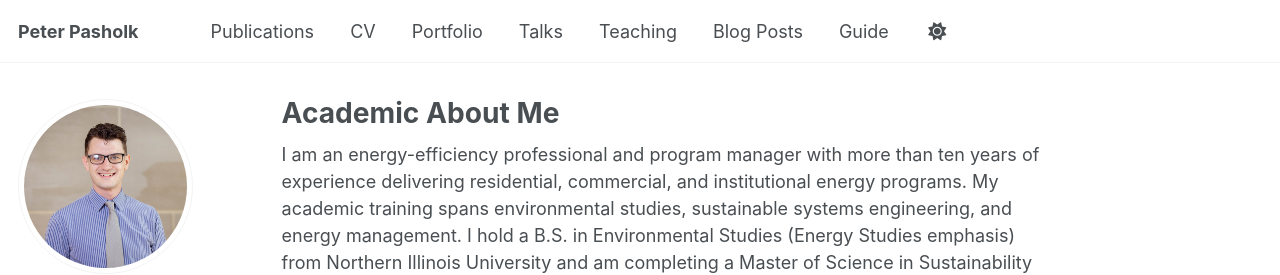
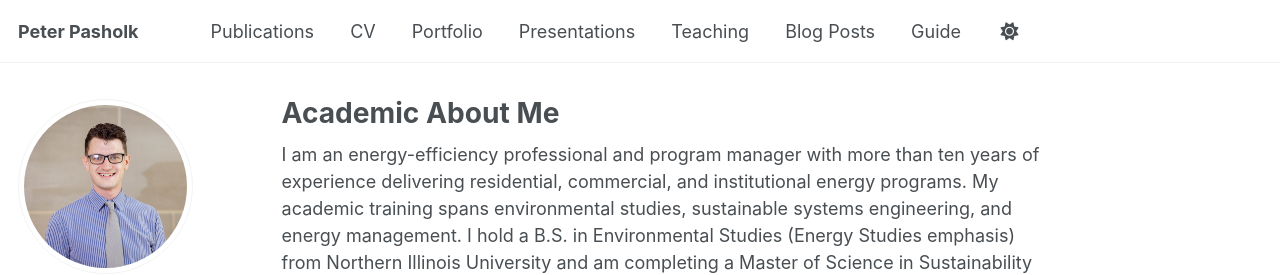
Before and after one commit to ppasholk/ppasholk.github.io, a Jekyll site: the page built from _pages/about.md, in a window 1280 px wide. Shown: the top 275 px of the page. Built offline with Jekyll 4.4.1, drawn with Linux system fonts in a browser that asks for light colours; a script that is not in the unit is left out.

Commit message:
Replace 'Talks' with 'Presentations' in navigation

```diff
--- a/_data/navigation.yml
+++ b/_data/navigation.yml
@@ -17,8 +17,8 @@ main:
   - title: "Portfolio"
     url: /portfolio/
 
-  - title: "Talks"
-    url: /talks/
+  - title: "Presentations"
+    url: /Presentations/
 
   - title: "Teaching"
     url: /teaching/
```
